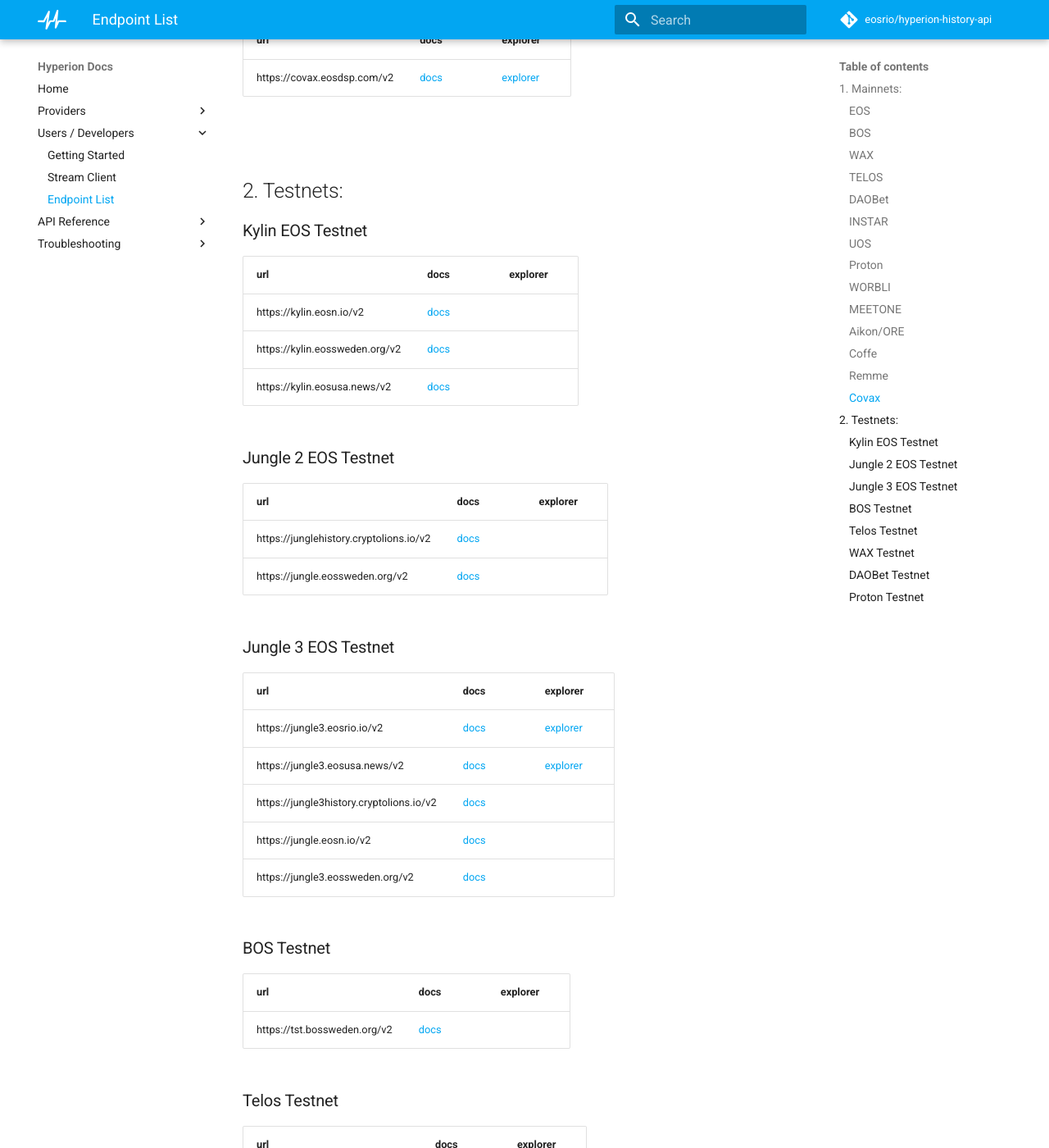
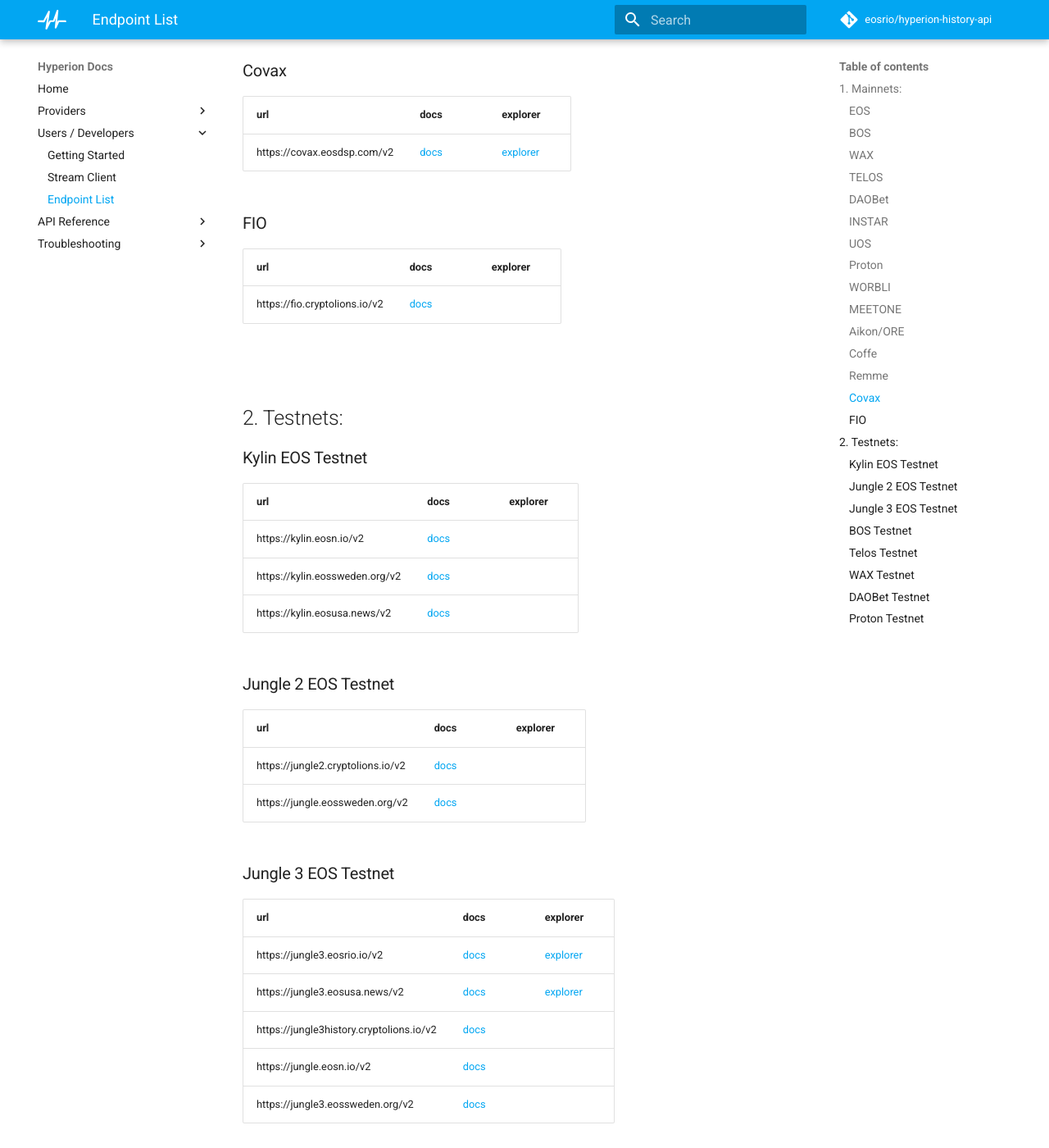
Before and after one commit to eosrio/hyperion-docs, an MkDocs documentation site: the page built from docs/endpoint.md, in a window 1280 px wide and 1400 px high, scrolled down 3559 px. Shown: the whole window at 82% size. Built offline with MkDocs 1.6.1 and Material for MkDocs 9.7.7, drawn with Linux system fonts in a browser that asks for light colours; comment, search, counter and statistics services are not loaded; some of the changed text lies outside the part shown.

Commit message:
Endpoint list updated

```diff
--- a/docs/endpoint.md
+++ b/docs/endpoint.md
@@ -34,9 +34,11 @@
 | https://api-wax.maltablock.org/v2 | [docs](https://api-wax.maltablock.org/v2/docs) |  |
 | https://api.blokcrafters.io/v2 | [docs](http://api.blokcrafters.io/v2/docs) |  |
 | https://hyperion.wax.eosdetroit.io/v2 | [docs](https://hyperion.wax.eosdetroit.io/v2/docs) |  |
+| https://wax.cryptolions/v2 | [docs](https://wax.cryptolions/v2/docs) |  |
 
 
 ### TELOS
+
 | url | docs | explorer |
 | ---- | ---------- | ----------- |
 | https://telos.eosrio.io/v2 | [docs](https://telos.eosrio.io/v2/docs) | [explorer](https://telos.eosrio.io/v2/explore) |
@@ -62,6 +64,7 @@
 | https://instar.eosusa.news/v2 | [docs](https://instar.eosusa.news/v2/docs) | [explorer](https://instar.eosusa.news/v2/explore) |
 
 ### UOS
+
 | url | docs | explorer |
 | ---- | ---------- | ----------- |
 | https://uos.eosusa.news/v2 | [docs](https://uos.eosusa.news/v2/docs) | [explorer](https://uos.eosusa.news/v2/explore) |
@@ -71,6 +74,7 @@
 | url | docs | explorer |
 | ---- | ---------- | ----------- |
 | https://proton.eosusa.news/v2 | [docs](https://proton.eosusa.news/v2/docs) | [explorer](https://proton.eosusa.news/v2/explore) |
+| https://proton.cryptolions.io/v2 | [docs](https://proton.cryptolions.io/v2/docs) |  |
 
 
 ### WORBLI
@@ -103,9 +107,11 @@
 
 
 ### Remme
+
 | url | docs | explorer |
 | ---- | ---------- | ----------- |
-| https://rem.eon.llc/v2 | [docs](https://rem.eon.llc/v2/docs) | |
+| https://rem.eon.llc/v2 | [docs](https://rem.eon.llc/v2/docs) |  |
+
 
 ### Covax
 
@@ -113,6 +119,11 @@
 | ---- | ---------- | ----------- |
 | https://covax.eosdsp.com/v2 | [docs](https://covax.eosdsp.com/v2/docs) | [explorer](https://covax.eosdsp.com/v2/explore) |
 
+
+### FIO
+| url | docs | explorer |
+| ---- | ---------- | ----------- |
+| https://fio.cryptolions.io/v2 | [docs](https://fio.cryptolions.io/v2/docs) |  |
 
 <br>
 
@@ -124,14 +135,14 @@
 | ---- | ---------- | ----------- |
 | https://kylin.eosn.io/v2 | [docs](https://kylin.eosn.io/v2/docs) |  |
 | https://kylin.eossweden.org/v2 | [docs](https://kylin.eossweden.org/v2/docs) |  |
-| https://kylin.eosusa.news/v2 | [docs](https://kylin.eosusa.news/v2/docs) | |
+| https://kylin.eosusa.news/v2 | [docs](https://kylin.eosusa.news/v2/docs) |  |
 
 ### Jungle 2 EOS Testnet
 
 | url | docs | explorer |
 | ---- | ---------- | ----------- |
-| https://junglehistory.cryptolions.io/v2 | [docs](https://junglehistory.cryptolions.io/v2/docs) |  |
-| https://jungle.eossweden.org/v2 | [docs](https://jungle.eossweden.org/v2/docs) | |
+| https://jungle2.cryptolions.io/v2 | [docs](https://jungle2.cryptolions.io/v2/docs) |  |
+| https://jungle.eossweden.org/v2 | [docs](https://jungle.eossweden.org/v2/docs) |  |
 
 ### Jungle 3 EOS Testnet
 
@@ -179,3 +190,4 @@
 | url | docs | explorer |
 | ---- | ---------- | ----------- |
 | https://test.proton.eosusa.news/v2 | [docs](https://test.proton.eosusa.news/v2/docs) | [explorer](https://test.proton.eosusa.news/v2/explore) |
+| https://proton-testnet.cryptolions.io/v2 | [docs](https://proton-testnet.cryptolions.io/v2) |  |
```
